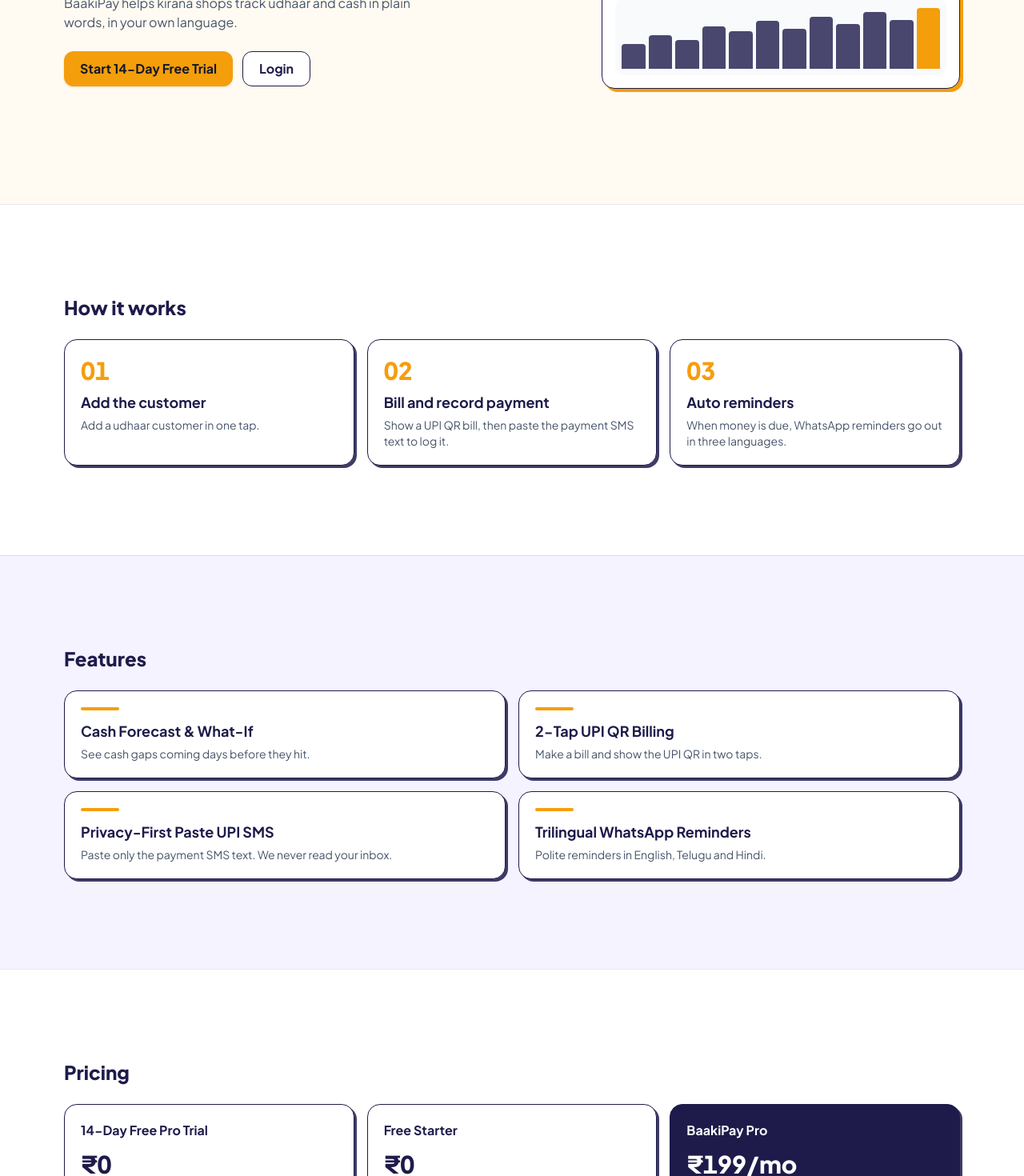
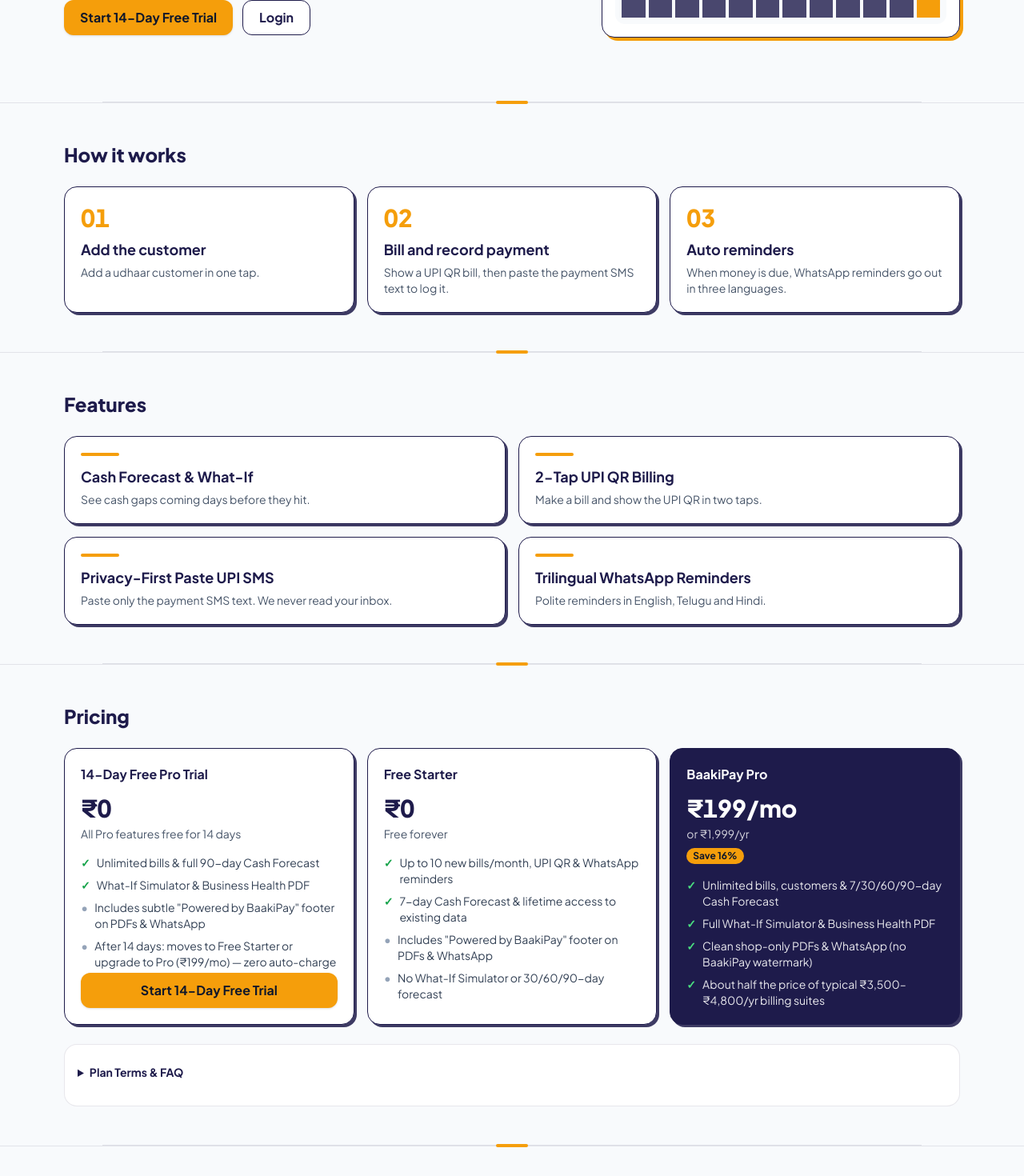
Before and after one commit to paripellynikhil/baakipay, a React (Vite) app in the folder client/: page /#home in a window 1280 px wide. Shown: the part 360-1830 px from the top of the page at 80% size. Built offline with nearby package versions, Linux system fonts and the light colour scheme.

Commit message:
Final Landing Page Polish: Unified Dot-Grid Background and Gold-Accent Hairline Dividers

```diff
--- a/client/src/pages/LandingPage.tsx
+++ b/client/src/pages/LandingPage.tsx
@@ -17,19 +17,43 @@ export default function LandingPage({ onLogin, onStartTrial }: LandingPageProps)
     <div className="min-h-screen bg-[#F8FAFC] text-[#1E1B4B]">
       <LandingTopBar onLogin={onLogin} onStartTrial={onStartTrial} />
       <main>
-        <div className="border-t border-[#1E1B4B]/10 bg-[#FFFBF2] py-12 md:py-16">
+        <div className="border-t border-[#1E1B4B]/10">
           <LandingHero onLogin={onLogin} onStartTrial={onStartTrial} />
         </div>
-        <div className="border-t border-[#1E1B4B]/10 bg-white py-12 md:py-16">
+        <div
+          className="relative max-w-5xl mx-auto border-t border-[#1E1B4B]/12"
+          aria-hidden="true"
+        >
+          <span className="absolute left-1/2 -translate-x-1/2 -top-[2px] w-10 h-1 rounded-full bg-[#F59E0B]" />
+        </div>
+        <div className="border-t border-[#1E1B4B]/10">
           <LandingHowItWorks />
         </div>
-        <div className="border-t border-[#1E1B4B]/10 bg-[#F4F3FF] py-12 md:py-16">
+        <div
+          className="relative max-w-5xl mx-auto border-t border-[#1E1B4B]/12"
+          aria-hidden="true"
+        >
+          <span className="absolute left-1/2 -translate-x-1/2 -top-[2px] w-10 h-1 rounded-full bg-[#F59E0B]" />
+        </div>
+        <div className="border-t border-[#1E1B4B]/10">
           <LandingFeatures />
         </div>
-        <div className="border-t border-[#1E1B4B]/10 bg-white py-12 md:py-16">
+        <div
+          className="relative max-w-5xl mx-auto border-t border-[#1E1B4B]/12"
+          aria-hidden="true"
+        >
+          <span className="absolute left-1/2 -translate-x-1/2 -top-[2px] w-10 h-1 rounded-full bg-[#F59E0B]" />
+        </div>
+        <div className="border-t border-[#1E1B4B]/10">
           <LandingPricing onStartTrial={onStartTrial} />
         </div>
-        <div className="border-t border-[#1E1B4B]/10 bg-[#FFFBF2] py-12 md:py-16">
+        <div
+          className="relative max-w-5xl mx-auto border-t border-[#1E1B4B]/12"
+          aria-hidden="true"
+        >
+          <span className="absolute left-1/2 -translate-x-1/2 -top-[2px] w-10 h-1 rounded-full bg-[#F59E0B]" />
+        </div>
+        <div className="border-t border-[#1E1B4B]/10">
           <LandingAbout />
         </div>
       </main>
```
